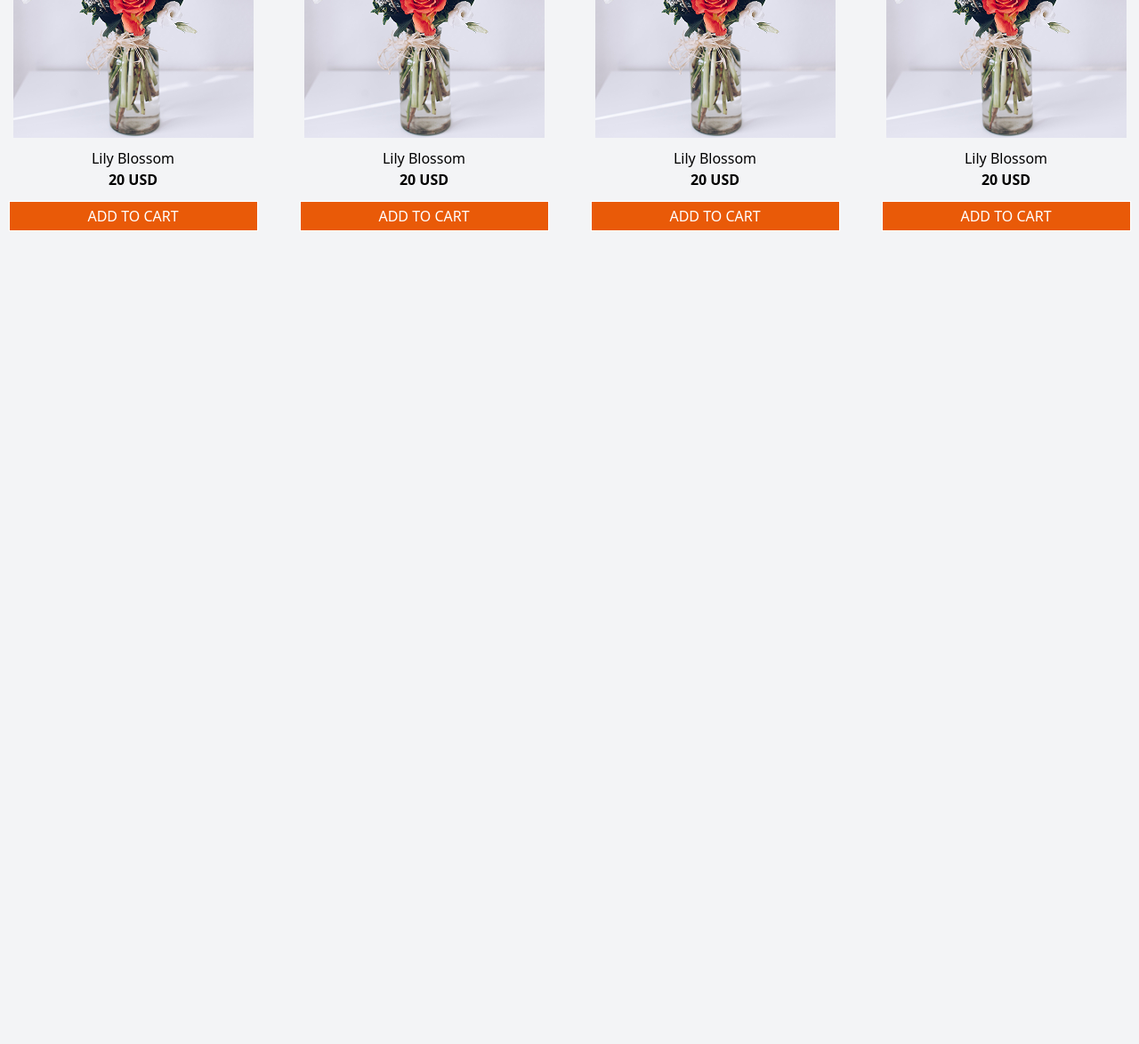
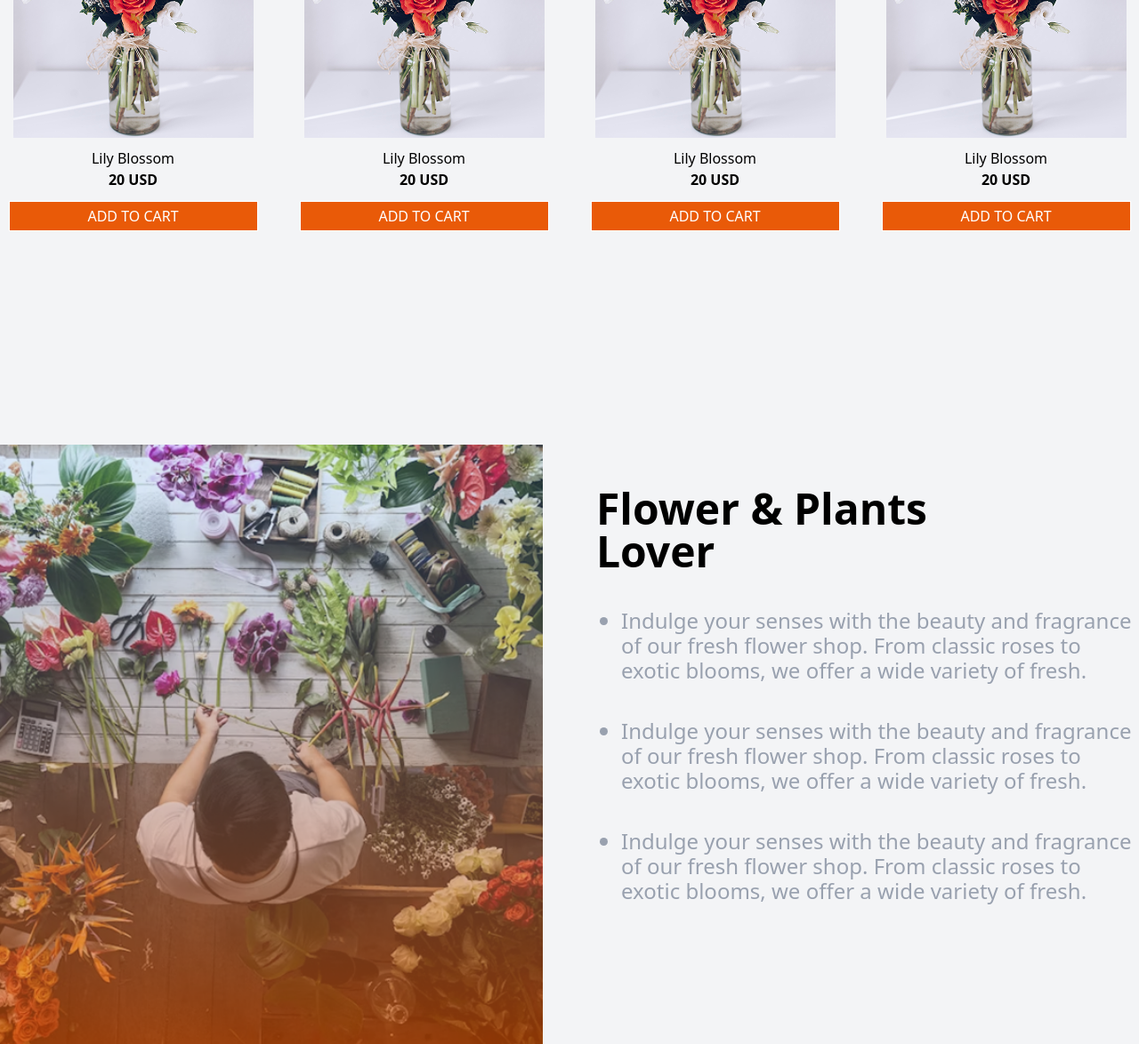
Before and after one commit to mohibuluzzal/flower-market, a plain HTML site: page index.html in a window 1280 px wide. Shown: the part 1412-2586 px from the top of the page at 89% size. Before the commit the page ends 1672 px from the top, so only its background shows below. Drawn offline with nearby package versions, Linux system fonts and the light colour scheme.

Commit message:
added Plants Lover Section done

```diff
--- a/index.html
+++ b/index.html
@@ -197,6 +197,32 @@
             <!-- Plants Section End
             ==================== -->
 
+            <!-- Plants Lover Section Start
+            =========================== -->
+            <section class="max-w-7xl mx-auto mt-10 lg:mt-60 sm:px-2 md:px-0 lg:flex gap-15">
+                <!-- Image Container
+                ================ -->
+                <figure class="w-full lg:w-1/2">
+                    <img src="./assets/flower-store.png" alt="" class="w-full">
+                </figure>
+
+                <!-- Text Container
+                ================ -->
+                <div class="w-full lg:w-1/2">
+                    <h2 class="text-5xl font-bold mb-5 mt-3 lg:mt-12 lg:w-2/3">Flower & Plants Lover</h2>
+                    <ul class="list-disc pl-7 text-gray-400 leading-6 lg:leading-7 mb-3 text-2xl lg:mt-10">
+                        <li>Indulge your senses with the beauty and fragrance of our fresh flower shop. From classic roses to exotic blooms, we offer a wide variety of fresh.</li>
+                    </ul>
+                    <ul class="list-disc pl-7 text-gray-400 leading-6 lg:leading-7 mb-3 text-2xl lg:mt-10">
+                        <li>Indulge your senses with the beauty and fragrance of our fresh flower shop. From classic roses to exotic blooms, we offer a wide variety of fresh.</li>
+                    </ul>
+                    <ul class="list-disc pl-7 text-gray-400 leading-6 lg:leading-7 mb-3 text-2xl lg:mt-10">
+                        <li>Indulge your senses with the beauty and fragrance of our fresh flower shop. From classic roses to exotic blooms, we offer a wide variety of fresh.</li>
+                    </ul>
+                </div>
+            </section>
+            <!-- Plants Lover Section End
+            ============================ -->
     </main>
 
     <footer>
```
